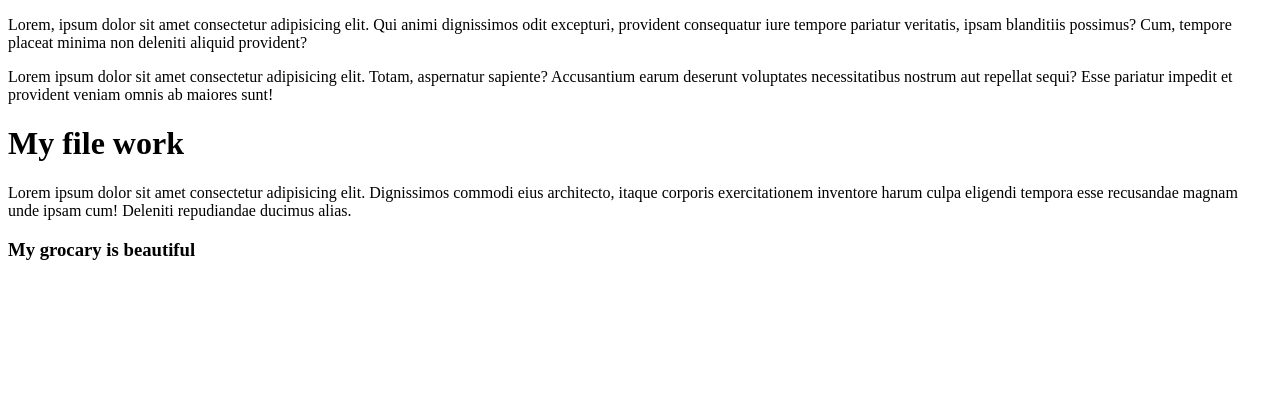
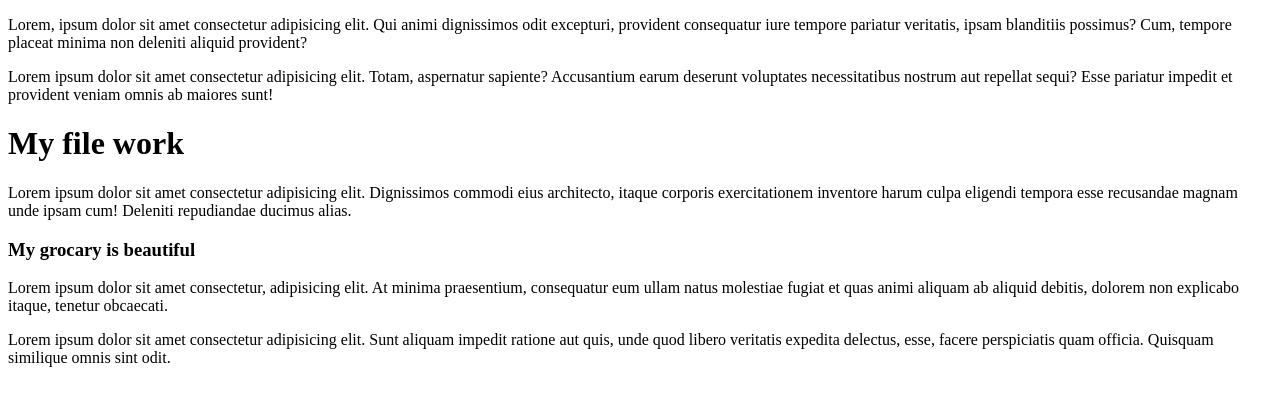
Before and after one commit to nahid-139/git-new-file, a plain HTML site: page index.html in a window 1280 px wide. Drawn offline with Linux system fonts and the light colour scheme.

Commit message:
third commit

```diff
--- a/index.html
+++ b/index.html
@@ -12,5 +12,8 @@
     <h1>My file work</h1>
     <p>Lorem ipsum dolor sit amet consectetur adipisicing elit. Dignissimos commodi eius architecto, itaque corporis exercitationem inventore harum culpa eligendi tempora esse recusandae magnam unde ipsam cum! Deleniti repudiandae ducimus alias.</p>
     <h3>My grocary is beautiful</h3>
+    <p>Lorem ipsum dolor sit amet consectetur, adipisicing elit. At minima praesentium, consequatur eum ullam natus molestiae fugiat et quas animi aliquam ab aliquid debitis, dolorem non explicabo itaque, tenetur obcaecati.</p>
+    <p>Lorem ipsum dolor sit amet consectetur adipisicing elit. Sunt aliquam impedit ratione aut quis, unde quod libero veritatis expedita delectus, esse, facere perspiciatis quam officia. Quisquam similique omnis sint odit.</p>
+
 </body>
 </html>
```
